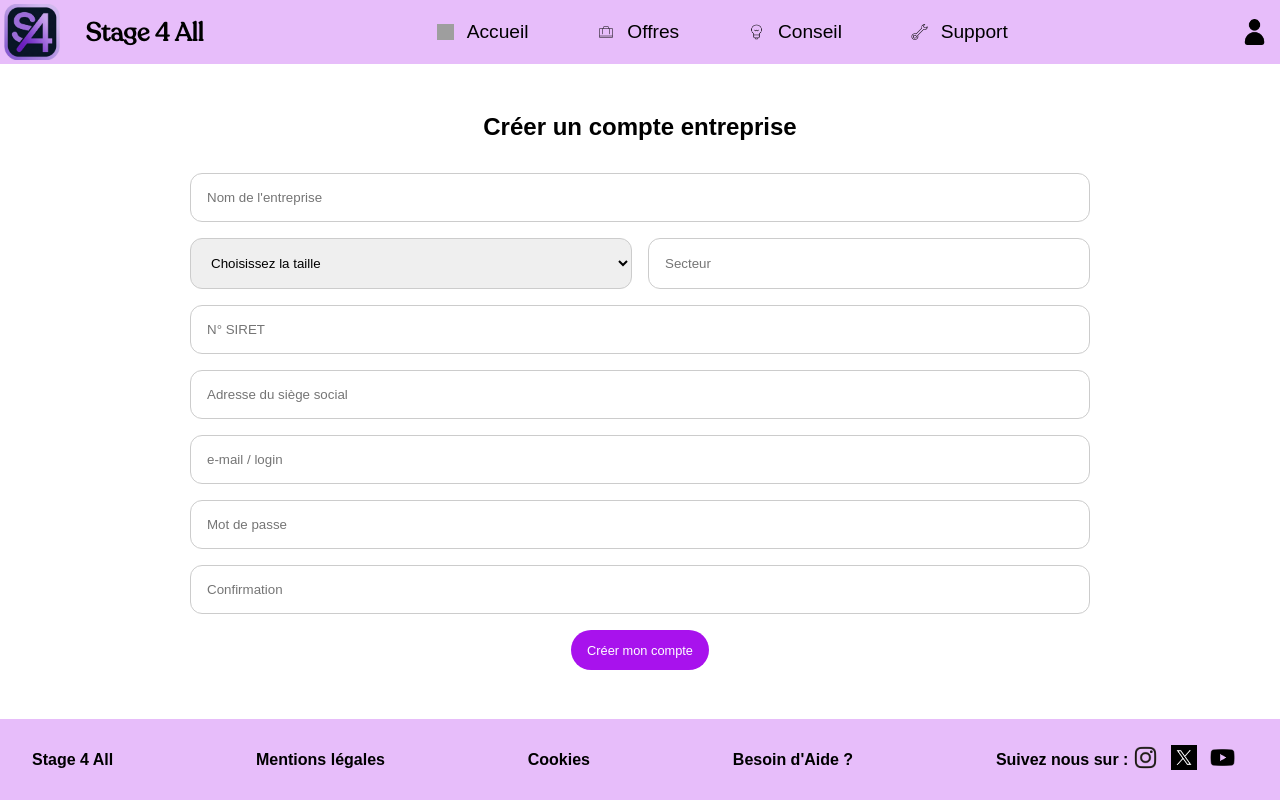
After one commit to YanisBCESI/DEV-WEB, a PHP site: template templates/inscrire_entreprise.html.twig in a window 1280 px wide. The commit adds this page. Run offline with PHP 8.4, Linux system fonts and the light colour scheme; the template is opened without the code that fills it, so the values that code supplies are empty; some libraries are stand-ins or nearby versions; some web fonts are replaced; grey boxes are pictures that could not be loaded.

Commit message:
MàJ de la page d'inscription d'entreprises

```diff
--- a/index.php
+++ b/index.php
@@ -28,6 +28,8 @@ switch($uri){
     case 'offres':
         $controller->offersPage();
         break;
+    case 'inscription_entreprise':
+        $controller->inscriptionEntreprise();
     case 'depot':
         $controller->depotPage();
         break;
--- /dev/null
+++ b/templates/inscrire_entreprise.html.twig
@@ -0,0 +1,35 @@
+{% extends 'base.html.twig' %}
+
+{% block title %}Inscription Entreprise - Stage4all{% endblock %}
+
+{% block content %}
+<div class="Contenu_page">
+        <section style="width: 80%; max-width: 900px; margin: 3rem auto;">
+            <h1 style="text-align:center; margin-bottom:2rem;">Créer un compte entreprise</h1>
+
+            <form action="/FICHIERS_PHP_A_CONVERTIR/traitement_inscription_entreprise.php" method="post" style="display:flex; flex-direction:column; gap:1rem;">
+                <input name="nom_entreprise" type="text" placeholder="Nom de l'entreprise" required style="padding:1rem; border-radius:12px; border:1px solid #ccc;">
+
+                <div style="display:flex; gap:1rem; flex-wrap:wrap;">
+                    <select name="taille_entreprise" required style="flex:1; padding:1rem; border-radius:12px; border:1px solid #ccc;">
+                        <option value="" disabled selected>Choisissez la taille</option>
+                        <option value="TPE">TPE</option>
+                        <option value="PME">PME</option>
+                        <option value="ETI">ETI</option>
+                        <option value="GE">GE</option>
+                    </select>
+
+                    <input name="secteur" type="text" placeholder="Secteur" required style="flex:1; padding:1rem; border-radius:12px; border:1px solid #ccc;">
+                </div>
+
+                <input name="siret" type="text" placeholder="N° SIRET" required style="padding:1rem; border-radius:12px; border:1px solid #ccc;">
+                <input name="adresse" type="text" placeholder="Adresse du siège social" required style="padding:1rem; border-radius:12px; border:1px solid #ccc;">
+                <input name="email" type="email" placeholder="e-mail / login" required style="padding:1rem; border-radius:12px; border:1px solid #ccc;">
+                <input name="password" type="password" placeholder="Mot de passe" required style="padding:1rem; border-radius:12px; border:1px solid #ccc;">
+                <input name="password_confirm" type="password" placeholder="Confirmation" required style="padding:1rem; border-radius:12px; border:1px solid #ccc;">
+
+                <button class="b2" type="submit" style="align-self:center;">Créer mon compte</button>
+            </form>
+        </section>
+    </div>
+{% endblock %}
```
Also changed, not shown: src/Controllers/MainController.php (+4 -4 lines), templates/deposer_offre.html.twig (deleted, +0 -43 lines).
